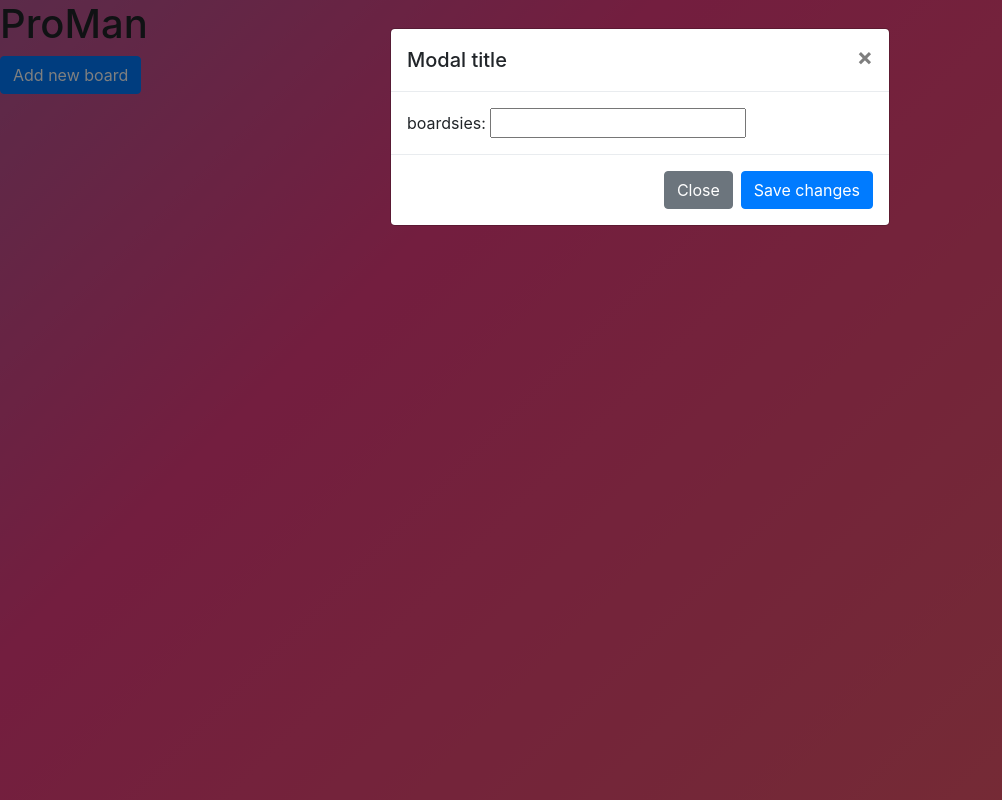
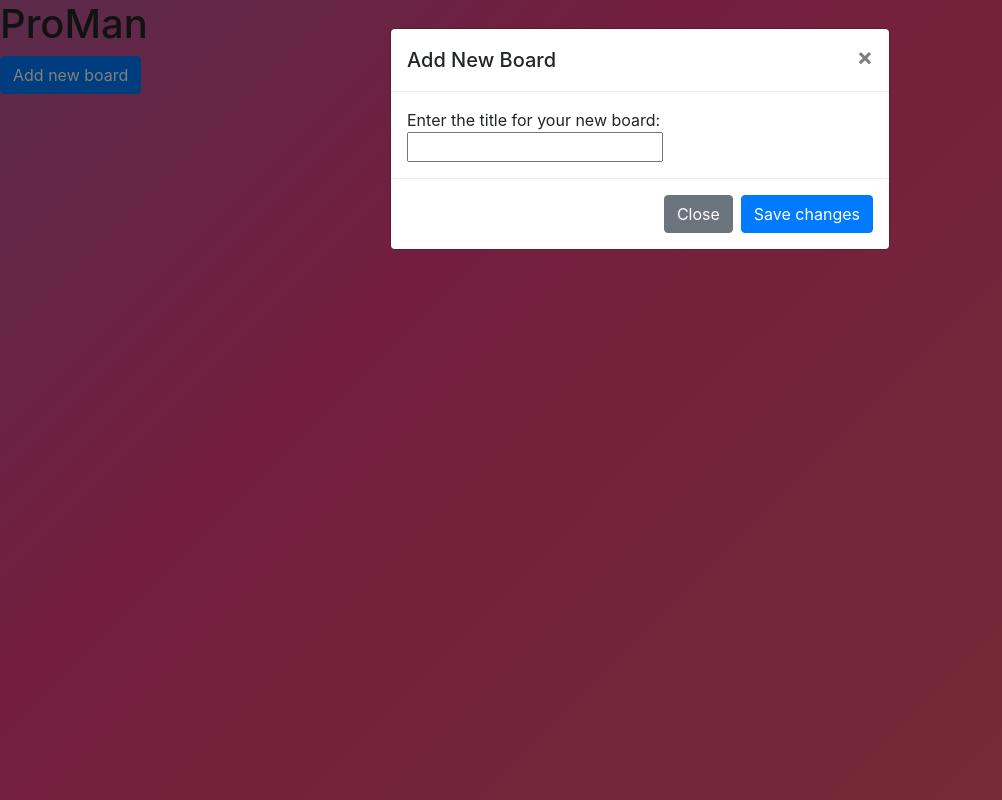
Before and after one commit to CodecoolBPwswp/wswp-proman-the-emotional-mountain-family, a Flask app: page / in a window 1280 px wide, after a click on "Add new board". Shown: the whole page, without its empty margins (0-1002 px from the left). Run offline with Flask 2, Linux system fonts and the light colour scheme; some libraries are stand-ins or nearby versions.

```diff
--- a/templates/boards.html
+++ b/templates/boards.html
@@ -35,14 +35,14 @@
     <div class="modal-dialog" role="document">
         <div class="modal-content">
             <div class="modal-header">
-                <h5 class="modal-title" id="exampleModalLabel">Modal title</h5>
+                <h5 class="modal-title" id="exampleModalLabel">Add New Board</h5>
                 <button type="button" class="close" data-dismiss="modal" aria-label="Close">
                     <span aria-hidden="true">&times;</span>
                 </button>
             </div>
             <div>
                 <div class="modal-body">
-                    boardsies: <input type="text" name="newboard" id="newBoardTitle"><br>
+                    Enter the title for your new board: <input type="text" name="newboard" id="newBoardTitle"><br>
                 </div>
                 <div class="modal-footer">
                     <button type="button"  class="btn btn-secondary" data-dismiss="modal">Close</button>
@@ -65,7 +65,7 @@
                 </button>
             </h5>
         </div>
-        <div id="{{ boardId }}" class="collapse" aria-labelledby="{{ boardId }}" data-parent="#boards">
+        <div id="{{ boardId }}" class="collapse" aria-labelledby="{{ boardId }}" data-parent="#{{ boardId }}">
             <div class="card-body">
                 <div class="header_row">
                     <div class="fieldh new">
```
